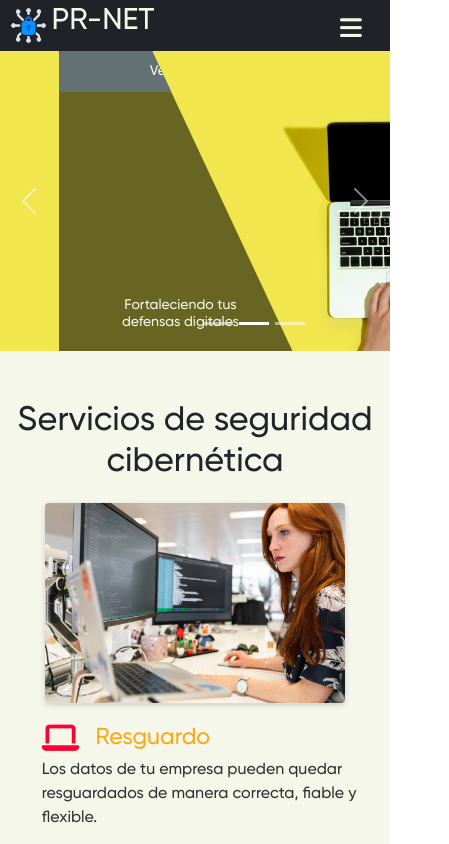
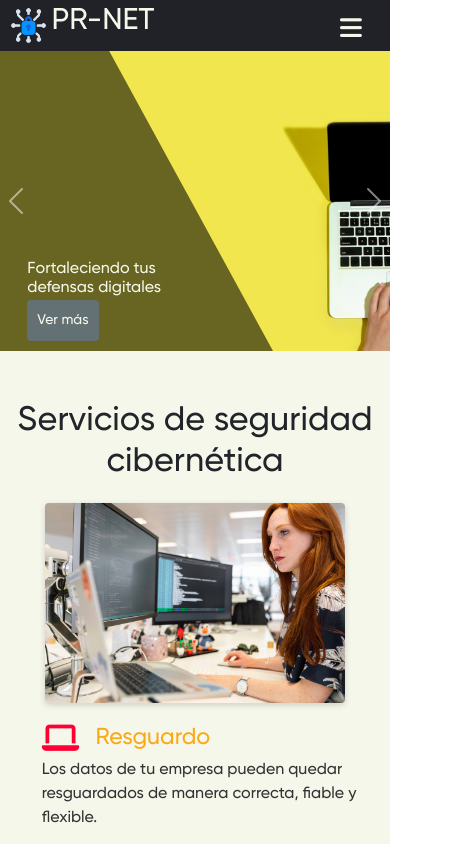
Before and after one commit to Zonorg/pr-net, a React (Vite) app: page / in a window 390 px wide. Shown: the top 844 px of the page, 449 px wide, since content can reach past the window. Built offline with nearby package versions, Linux system fonts and the light colour scheme.

Commit message:
Carousel css

```diff
--- a/src/components/Carousel/carousel.css
+++ b/src/components/Carousel/carousel.css
@@ -1,9 +1,5 @@
 .carousel {
   width: 100%;
-  margin: 0;
-}
-
-main .bhHnmT {
   margin: 0;
 }
 
@@ -18,24 +14,31 @@ main .bhHnmT {
   height: 100%;
   position: absolute;
   top: 0;
+  left: 0;
   background-color: rgba(0, 0, 0, 0.564);
 }
 
 .carouselBox {
   margin-top: 350px;
-  margin-left: 75px;
   color: #f6f7eb;
+  display: flex;
+  flex-direction: column;
+  gap: 10px;
+  align-items: flex-start;
+  text-align: left;
 }
 
 .carouselH3 {
   font-size: 34px;
-  margin-bottom: 20px;
+  margin-left: 10%;
 }
 
 .carouselLink {
   padding: 10px;
   border-radius: 4px;
   font-size: 20px;
+  width: auto;
+  margin-left: 10%;
   background-color: #637074;
   color: #f6f7eb;
 }
@@ -43,6 +46,15 @@ main .bhHnmT {
 .carouselLink:hover {
   color: #212227;
   background-color: #aab9cf;
+}
+
+.carousel-indicators {
+  display: none;
+}
+
+.carousel-control-next,
+.carousel-control-prev {
+  width: auto;
 }
 
 @media screen and (max-width: 480px) {
@@ -53,20 +65,18 @@ main .bhHnmT {
   }
 
   .carouselDiv {
-    width: 60%;
+    width: 70%;
   }
 
   .carouselH3 {
     position: absolute;
-    bottom: 0;
-    left: 5px;
-    font-size: 14px;
+    bottom: 45px;
+    font-size: 16px;
   }
 
   .carouselLink {
     position: absolute;
-    top: 0;
-    right: 0;
+    bottom: 10px;
     font-size: 14px;
   }
 }
```
